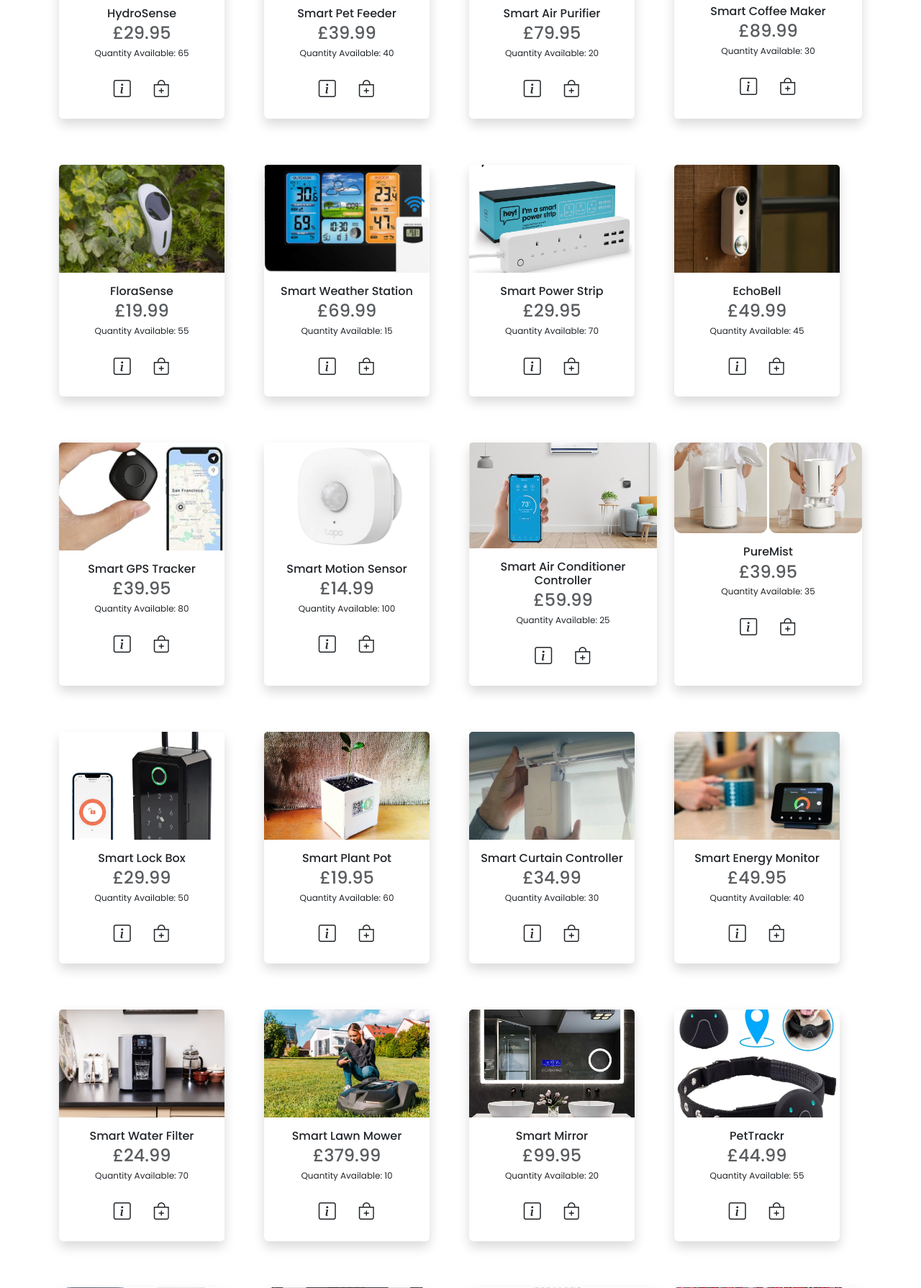
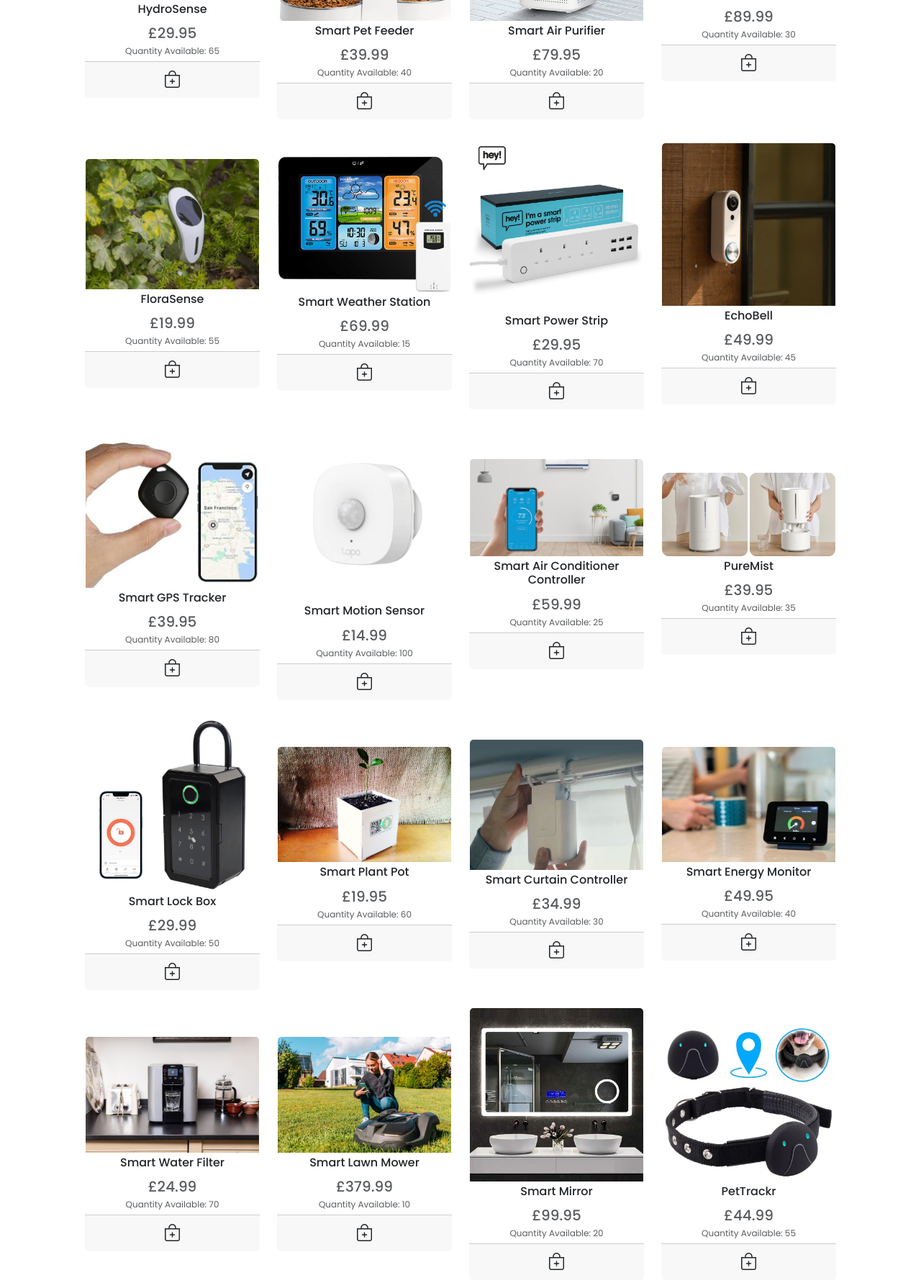
Before and after one commit to seniorbush/eCommerce, a Django app: page /inventory/ in a window 1280 px wide. Shown: the part 1014-2804 px from the top of the page at 72% size. Run offline with Django 4.2, Linux system fonts and the light colour scheme; data comes from the database, SQL or seed files in the repository.

```diff
--- a/static/css/style.css
+++ b/static/css/style.css
@@ -46,3 +50,28 @@ i {
 p {
   font-size: 12px;
 }
+
+.product {
+  object-fit: contain;
+  transition: ease-in-out 0.3s;
+  /* box-shadow: 0px 10px 10px rgba(61, 61, 61, 0.6); */
+  background-color: transparent;
+}
+.product:hover {
+  cursor: -moz-zoom-in;
+  cursor: -webkit-zoom-in;
+  cursor: zoom-in;
+}
+
+.go-back {
+  margin-top: 6rem;
+}
+
+.product:active {
+  transform: scale(1.1);
+  /* box-shadow: 0px 20px 10px rgba(142, 142, 142, 0.47); */
+}
+
+a {
+  text-decoration: none;
+}
--- a/templates/store/inventory.html
+++ b/templates/store/inventory.html
@@ -29,9 +29,11 @@
   </head>
   <body>
     <header class="container">
-      <nav class="navbar sticky-top bg-body-tertiary">
-        <div class="container-fluid">
-          <a class="navbar-brand">Digi<span>Domus</span></a>
+      <nav class="navbar fixed-top bg-body-tertiary">
+        <div class="container">
+          <a class="navbar-brand"
+            ><i class="bi bi-house"></i>Digi<span>Domus</span></a
+          >
           <form class="d-flex" role="search">
             <input
               class="form-control me-2"
@@ -42,40 +44,55 @@
             <button class="btn btn-outline-dark" type="submit">Search</button>
           </form>
           <div class="btn-group">
-            <button class="btn">
-              <i class="bi bi-bag-plus basket"></i>
-            </button>
+            <a type="button" class="btn" href="{% url 'basket' %}"
+              ><i class="bi bi-bag-plus basket"></i
+            ></a>
+
             <button class="btn"><i class="bi bi-person-fill"></i></button>
           </div>
         </div>
       </nav>
     </header>
-    <main class="container-fluid">
+    <main class="py-5">
       {% if product_list %}
-      <div class="container d-flex justify-content-center mt-50 mb-50">
-        <div class="row gy-3">
+      <div class="container px-4 px-lg-5 mt-5">
+        <div
+          class="row g-4 row-cols-1 row-cols-md-2 row-cols-xl-4 justify-content-between"
+        >
           {% for product in product_list %}
+
           <!-- product list grid -->
           <div class="col-lg-3 col-md-6 col-sm-12 d-flex">
             <!-- product cards -->
-            <div
-              class="card justify-content-space-between border-0 shadow mb-5 rounded"
-            >
-              <img src="{{ product.product_image.url }}" class="card-img-top" />
-              <div class="card-body">
-                <h6 class="font-weight-semibold mb-1">
-                  {{ product.product_name }}
-                </h6>
-                <!-- <div>{{ product.product_id }}</div> -->
-                <h4 class="mb-1 text-muted">£{{ product.product_price }}</h4>
-                <p>Quantity Available: {{ product.product_stock }}</p>
-                <a
-                  href="{% url 'product' product.product_id %}"
-                  type="button"
-                  class="btn bg-cart m-0"
-                >
-                  <i class="bi bi-info-square"></i>
-                </a>
+            <div class="card h-100 border-0 justify-content-center">
+              <a
+                href="{% url 'product' product.product_id %}"
+                type="button"
+                class="btn bg-cart m-0 p-0"
+              >
+                <div class="card-body p-0 m-0 border-1">
+                  <img
+                    src="{{ product.product_image.url }}"
+                    class="card-img-top"
+                  />
+                  <div class="product-name pb-1 pt-1">
+                    <h6 class="font-weight-semibold">
+                      {{ product.product_name }}
+                    </h6>
+                  </div>
+                  <div class="product-price-and-stock">
+                    <h5 class="mb-1 text-muted">
+                      £{{ product.product_price }}
+                    </h5>
+                    <p class="text-muted mb-1">
+                      Quantity Available: {{ product.product_stock }}
+                    </p>
+                  </div>
+                </div>
+              </a>
+              <div
+                class="card-footer p-0 m-0 d-flex justify-content-center border-1"
+              >
                 <button type="button" class="btn bg-cart m-0">
                   <i class="bi bi-bag-plus"></i>
                 </button>
```
Also changed, not shown: other parts of static/css/style.css (+13 -9 lines), templates/store/basket.html (+104 -1 lines), templates/store/product.html (+27 -12 lines).
